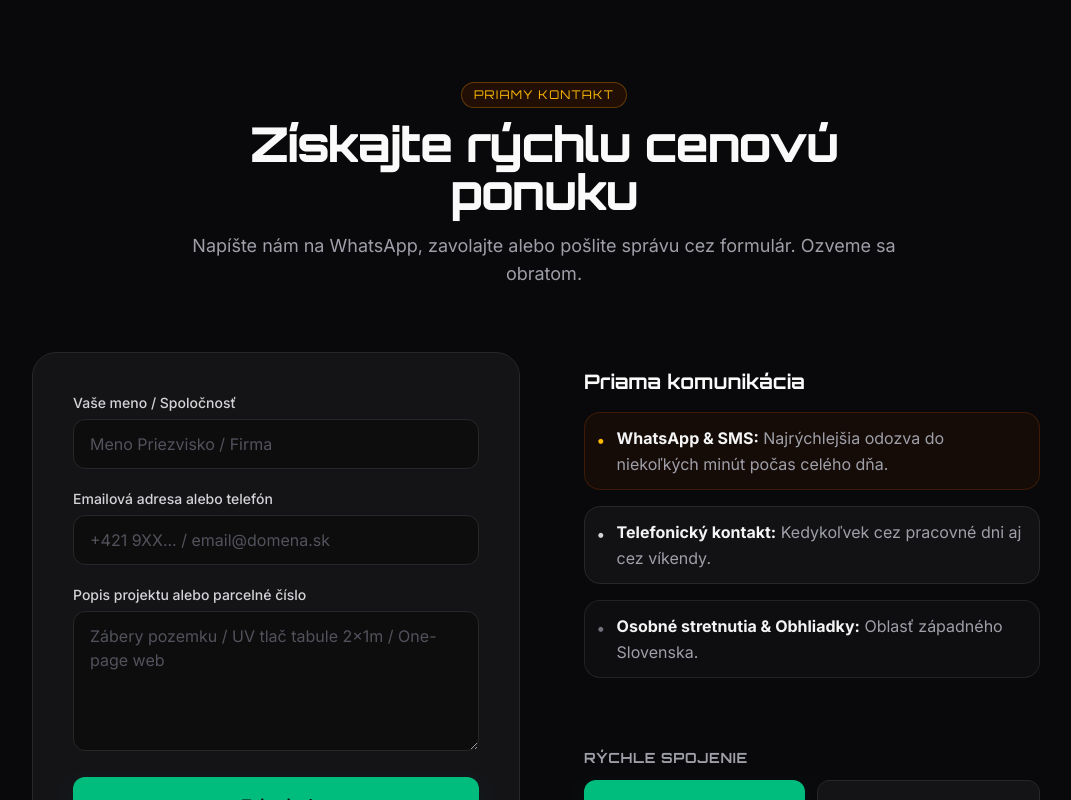
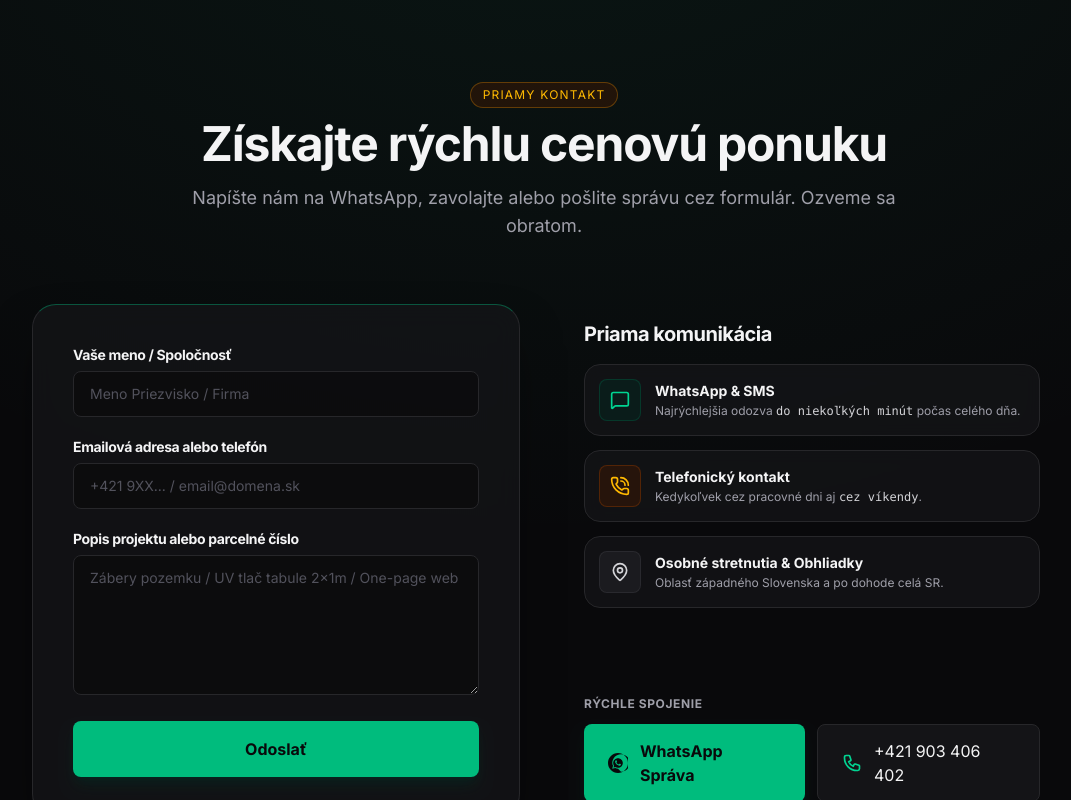
Before and after one commit to Patrik-Barcaj/ElysioTech, a Next.js app: page / in a window 1280 px wide. Shown: the part 7160-7960 px from the top of the page, without its empty margins (96-1167 px from the left). Built offline with nearby package versions, Linux system fonts and the light colour scheme.

Commit message:
style: add ambient depth, crisp technical icons, and refined typography to contact section

```diff
--- a/src/components/Contact.tsx
+++ b/src/components/Contact.tsx
@@ -1,6 +1,7 @@
 "use client"; // mark as client component
 import React, { useState } from 'react'; // import react library and useState
 import ScrollReveal from './ui/ScrollReveal'; // import scroll reveal
+import { MessageSquare, PhoneCall, MapPin } from 'lucide-react';
 
 export default function Contact() { // export Contact component function
     const [isSubmitted, setIsSubmitted] = useState(false); // form submission state
@@ -18,13 +19,13 @@ export default function Contact() { // export Contact component function
     }; // handle form submit end
 
     return ( // return JSX layout
-        <section id="contact" className="py-24 bg-zinc-950 relative border-t border-zinc-800"> {/* section wrapper */}
+        <section id="contact" className="py-24 bg-zinc-950 bg-[radial-gradient(ellipse_80%_80%_at_50%_-20%,rgba(16,185,129,0.08),rgba(9,9,11,0))] relative border-t border-zinc-800"> {/* section wrapper */}
             <div className="max-w-7xl mx-auto px-4 sm:px-6 lg:px-8 relative z-10"> {/* container block */}
                 <div className="max-w-3xl mx-auto text-center mb-16"> {/* header wrapper */}
-                    <div className="inline-flex items-center gap-2 px-3 py-1 rounded-full bg-amber-950/40 border border-amber-500/30 text-xs font-display tracking-widest text-amber-400 mb-3 uppercase">
+                    <div className="inline-flex items-center gap-2 px-3 py-1 rounded-full bg-amber-950/40 border border-amber-500/30 text-xs font-sans tracking-widest text-amber-400 mb-3 uppercase">
                         Priamy kontakt
                     </div>
-                    <h2 className="text-3xl sm:text-4xl md:text-5xl font-extrabold text-zinc-50 font-display mb-4 tracking-tight">
+                    <h2 className="text-3xl sm:text-4xl md:text-5xl font-bold font-sans text-zinc-100 mb-4 tracking-tight">
                         Získajte rýchlu cenovú ponuku
                     </h2> {/* title */}
                     <p className="text-zinc-400 text-base sm:text-lg">
@@ -34,21 +35,21 @@ export default function Contact() { // export Contact component function
 
                 <div className="grid grid-cols-1 lg:grid-cols-2 gap-12 max-w-5xl mx-auto items-stretch"> {/* split layout grid */}
                     <ScrollReveal delay={0.1} className="h-full"> {/* left side scroll reveal */}
-                        <div className="h-full bg-zinc-900/80 backdrop-blur-sm border border-zinc-800 rounded-3xl p-8 lg:p-10 transition-all duration-300 hover:border-zinc-700 relative overflow-hidden group"> {/* form card container */}
+                        <div className="h-full bg-zinc-900/60 backdrop-blur-md border border-zinc-800 border-t-emerald-500/40 rounded-3xl p-8 lg:p-10 transition-all duration-300 hover:border-zinc-700 relative overflow-hidden group shadow-2xl shadow-black/50"> {/* form card container */}
                             <form onSubmit={handleSubmit} className="space-y-5 relative z-10"> {/* form wrapper */}
                                 <div> {/* name wrapper */}
-                                    <label htmlFor="name" className="block text-sm font-medium text-zinc-300 mb-1.5">Vaše meno / Spoločnosť</label> {/* label name */}
-                                    <input type="text" id="name" required className="w-full bg-zinc-950/60 border border-zinc-800 rounded-xl px-4 py-3 text-zinc-100 placeholder:text-zinc-600 focus:outline-none focus:ring-2 focus:ring-emerald-500/30 focus:border-emerald-500/50 transition-all" placeholder="Meno Priezvisko / Firma" /> {/* name input field */}
+                                    <label htmlFor="name" className="block text-sm font-sans font-bold tracking-tight text-zinc-100 mb-1.5">Vaše meno / Spoločnosť</label> {/* label name */}
+                                    <input type="text" id="name" required className="w-full bg-zinc-950/60 border border-zinc-800 focus:border-emerald-500/50 focus:ring-1 focus:ring-emerald-500/30 rounded-lg text-sm text-zinc-100 placeholder:text-zinc-600 px-4 py-3 focus:outline-none transition-all" placeholder="Meno Priezvisko / Firma" /> {/* name input field */}
                                 </div> {/* name wrapper end */}
                                 <div> {/* email wrapper */}
-                                    <label htmlFor="email" className="block text-sm font-medium text-zinc-300 mb-1.5">Emailová adresa alebo telefón</label> {/* label email */}
-                                    <input type="text" id="email" required className="w-full bg-zinc-950/60 border border-zinc-800 rounded-xl px-4 py-3 text-zinc-100 placeholder:text-zinc-600 focus:outline-none focus:ring-2 focus:ring-emerald-500/30 focus:border-emerald-500/50 transition-all" placeholder="+421 9XX... / email@domena.sk" /> {/* email input field */}
+                                    <label htmlFor="email" className="block text-sm font-sans font-bold tracking-tight text-zinc-100 mb-1.5">Emailová adresa alebo telefón</label> {/* label email */}
+                                    <input type="text" id="email" required className="w-full bg-zinc-950/60 border border-zinc-800 focus:border-emerald-500/50 focus:ring-1 focus:ring-emerald-500/30 rounded-lg text-sm text-zinc-100 placeholder:text-zinc-600 px-4 py-3 focus:outline-none transition-all" placeholder="+421 9XX... / email@domena.sk" /> {/* email input field */}
                                 </div> {/* email wrapper end */}
                                 <div> {/* message wrapper */}
-                                    <label htmlFor="msg" className="block text-sm font-medium text-zinc-300 mb-1.5">Popis projektu alebo parcelné číslo</label> {/* label message */}
-                                    <textarea id="msg" rows={4} required className="w-full min-h-[140px] resize-y bg-zinc-950/60 border border-zinc-800 rounded-xl px-4 py-3 text-zinc-100 placeholder:text-zinc-600 focus:outline-none focus:ring-2 focus:ring-emerald-500/30 focus:border-emerald-500/50 transition-all" placeholder="Zábery pozemku / UV tlač tabule 2x1m / One-page web"></textarea> {/* message textarea field with min height */}
+                                    <label htmlFor="msg" className="block text-sm font-sans font-bold tracking-tight text-zinc-100 mb-1.5">Popis projektu alebo parcelné číslo</label> {/* label message */}
+                                    <textarea id="msg" rows={4} required className="w-full min-h-[140px] resize-y bg-zinc-950/60 border border-zinc-800 focus:border-emerald-500/50 focus:ring-1 focus:ring-emerald-500/30 rounded-lg text-sm text-zinc-100 placeholder:text-zinc-600 px-4 py-3 focus:outline-none transition-all" placeholder="Zábery pozemku / UV tlač tabule 2x1m / One-page web"></textarea> {/* message textarea field with min height */}
                                 </div> {/* message wrapper end */}
-                                <button type="submit" disabled={isSubmitting} className="w-full py-4 bg-emerald-500 hover:bg-emerald-400 text-zinc-950 font-bold font-display rounded-xl text-base tracking-wide transition-all shadow-lg shadow-emerald-950/40 transform hover:-translate-y-0.5 disabled:opacity-50 disabled:cursor-not-allowed"> {/* submit button */}
+                                <button type="submit" disabled={isSubmitting} className="w-full py-4 bg-emerald-500 hover:bg-emerald-400 text-zinc-950 font-bold font-sans tracking-normal rounded-lg text-base transition-all shadow-lg shadow-emerald-950/50 transform hover:-translate-y-0.5 disabled:opacity-50 disabled:cursor-not-allowed"> {/* submit button */}
                                     {isSubmitting ? 'Odosielam...' : 'Odoslať'} {/* button label */}
                                 </button> {/* submit button end */}
                             </form> {/* form wrapper end */}
@@ -58,32 +59,55 @@ export default function Contact() { // export Contact component function
                     <ScrollReveal delay={0.2} direction="left" className="h-full"> {/* right side scroll reveal */}
                         <div className="h-full flex flex-col justify-between space-y-8 p-4"> {/* contact info column */}
                             <div> {/* support section */}
-                                <h3 className="text-xl font-bold text-zinc-50 font-display mb-4">Priama komunikácia</h3> {/* title */}
-                                <ul className="space-y-4 text-zinc-400 text-sm sm:text-base leading-relaxed">
-                                    <li className="flex items-start gap-3 p-3 rounded-2xl bg-amber-950/20 border border-amber-800/30">
-                                        <span className="text-amber-400 font-bold mt-0.5">•</span>
-                                        <span><strong className="text-zinc-100">WhatsApp & SMS:</strong> Najrýchlejšia odozva do niekoľkých minút počas celého dňa.</span>
-                                    </li>
-                                    <li className="flex items-start gap-3 p-3 rounded-2xl bg-zinc-900/60 border border-zinc-800">
-                                        <span className="text-zinc-300 font-bold mt-0.5">•</span>
-                                        <span><strong className="text-zinc-100">Telefonický kontakt:</strong> Kedykoľvek cez pracovné dni aj cez víkendy.</span>
-                                    </li>
-                                    <li className="flex items-start gap-3 p-3 rounded-2xl bg-zinc-900/40 border border-zinc-800/80">
-                                        <span className="text-zinc-500 font-bold mt-0.5">•</span>
-                                        <span><strong className="text-zinc-100">Osobné stretnutia & Obhliadky:</strong> Oblasť západného Slovenska.</span>
-                                    </li>
-                                </ul>
+                                <h3 className="text-xl font-bold font-sans tracking-tight text-zinc-100 mb-4">Priama komunikácia</h3> {/* title */}
+                                <div className="space-y-3.5 text-zinc-400 text-sm sm:text-base">
+                                    <div className="flex items-center gap-3.5 p-3.5 rounded-2xl bg-zinc-900/60 backdrop-blur-sm border border-zinc-800 hover:border-zinc-700 transition-all">
+                                        <div className="text-emerald-400 bg-emerald-950/40 border border-emerald-800/40 p-2.5 rounded-lg shrink-0">
+                                            <MessageSquare className="w-5 h-5" />
+                                        </div>
+                                        <div className="flex-1 min-w-0">
+                                            <div className="text-zinc-100 font-sans font-bold text-sm">WhatsApp & SMS</div>
+                                            <div className="text-xs text-zinc-400 mt-0.5">
+                                                Najrýchlejšia odozva <span className="font-mono text-zinc-300">do niekoľkých minút</span> počas celého dňa.
+                                            </div>
+                                        </div>
+                                    </div>
+
+                                    <div className="flex items-center gap-3.5 p-3.5 rounded-2xl bg-zinc-900/60 backdrop-blur-sm border border-zinc-800 hover:border-zinc-700 transition-all">
+                                        <div className="text-amber-400 bg-amber-950/40 border border-amber-800/40 p-2.5 rounded-lg shrink-0">
+                                            <PhoneCall className="w-5 h-5" />
+                                        </div>
+                                        <div className="flex-1 min-w-0">
+                                            <div className="text-zinc-100 font-sans font-bold text-sm">Telefonický kontakt</div>
+                                            <div className="text-xs text-zinc-400 mt-0.5">
+                                                Kedykoľvek cez pracovné dni aj <span className="font-mono text-zinc-300">cez víkendy</span>.
+                                            </div>
+                                        </div>
+                                    </div>
+
+                                    <div className="flex items-center gap-3.5 p-3.5 rounded-2xl bg-zinc-900/60 backdrop-blur-sm border border-zinc-800 hover:border-zinc-700 transition-all">
+                                        <div className="text-zinc-300 bg-zinc-800/50 border border-zinc-700/40 p-2.5 rounded-lg shrink-0">
+                                            <MapPin className="w-5 h-5" />
+                                        </div>
+                                        <div className="flex-1 min-w-0">
+                                            <div className="text-zinc-100 font-sans font-bold text-sm">Osobné stretnutia & Obhliadky</div>
+                                            <div className="text-xs text-zinc-400 mt-0.5">
+                                                Oblasť západného Slovenska a po dohode celá SR.
+                                            </div>
+                                        </div>
+                                    </div>
+                                </div>
                             </div> {/* support section end */}
 
                             <div> {/* direct action buttons block */}
-                                <h3 className="text-sm font-bold text-zinc-400 uppercase tracking-wider font-display mb-3">Rýchle spojenie</h3> {/* social title */}
+                                <h3 className="text-xs font-bold text-zinc-400 uppercase tracking-wider font-sans mb-3">Rýchle spojenie</h3> {/* social title */}
                                 <div className="flex flex-col sm:flex-row gap-3"> {/* flex container */}
-                                    <a href="https://wa.me/421903406402?text=Dobry%20den,%20chcem%20sa%20informovat%20ohladom%20spoluprace%20a%20vasich%20sluzieb" target="_blank" rel="noopener noreferrer" className="flex items-center justify-center gap-3 px-6 py-3.5 rounded-xl bg-emerald-500 hover:bg-emerald-400 text-zinc-950 font-bold shadow-lg shadow-emerald-950/40 transition-all"> {/* whatsapp button */}
+                                    <a href="https://wa.me/421903406402?text=Dobry%20den,%20chcem%20sa%20informovat%20ohladom%20spoluprace%20a%20vasich%20sluzieb" target="_blank" rel="noopener noreferrer" className="flex items-center justify-center gap-3 px-6 py-3.5 rounded-lg bg-emerald-500 hover:bg-emerald-400 text-zinc-950 font-bold shadow-lg shadow-emerald-950/40 transition-all font-sans"> {/* whatsapp button */}
                                         <svg className="w-5 h-5 fill-current" viewBox="0 0 24 24"><path d="M12.031 6.172c-3.181 0-5.767 2.586-5.768 5.766-.001 1.298.38 2.27 1.019 3.287l-.582 2.128 2.182-.573c.978.58 1.911.928 3.145.929 3.178 0 5.767-2.587 5.768-5.766.001-3.187-2.575-5.77-5.764-5.771zm3.392 8.244c-.144.405-.837.774-1.17.824-.299.045-.677.063-1.092-.069-.252-.08-.575-.187-.988-.365-1.739-.751-2.874-2.502-2.961-2.617-.087-.116-.708-.94-.708-1.793s.448-1.273.607-1.446c.159-.173.346-.217.462-.217l.332.006c.106.005.249-.04.39.298.144.347.491 1.2.534 1.287.043.087.072.188.014.304-.058.116-.087.188-.173.289l-.26.304c-.087.086-.177.18-.076.354.101.174.449.741.964 1.201.662.591 1.221.774 1.394.86s.274.072.376-.043c.101-.116.433-.506.549-.68.116-.173.231-.145.39-.087s1.011.477 1.184.564.289.13.332.202c.045.072.045.418-.1.824zm-3.423-14.416c-6.627 0-12 5.373-12 12s5.373 12 12 12 12-5.373 12-12-5.373-12-12-12zm.029 18.88c-1.161 0-2.305-.292-3.318-.844l-3.677.964.984-3.595c-.607-1.052-.927-2.246-.926-3.468.001-5.824 4.74-10.563 10.573-10.564 5.824 0 10.569 4.743 10.571 10.564.002 5.82-4.747 10.564-10.571 10.564z" /></svg>
                                         <span>WhatsApp Správa</span>
                                     </a>
 
-                                    <a href="tel:+421903406402" className="flex items-center justify-center gap-3 px-6 py-3.5 rounded-xl bg-zinc-900/80 border border-zinc-800 text-zinc-100 hover:border-emerald-500/40 hover:text-emerald-400 backdrop-blur-sm transition-all">
+                                    <a href="tel:+421903406402" className="flex items-center justify-center gap-3 px-6 py-3.5 rounded-lg bg-zinc-900/80 border border-zinc-800 text-zinc-100 hover:border-emerald-500/40 hover:text-emerald-400 backdrop-blur-sm transition-all font-sans">
                                         <svg className="w-5 h-5 text-emerald-400" fill="none" stroke="currentColor" viewBox="0 0 24 24"><path strokeLinecap="round" strokeLinejoin="round" strokeWidth="2" d="M3 5a2 2 0 012-2h3.28a1 1 0 01.948.684l1.498 4.493a1 1 0 01-.502 1.21l-2.257 1.13a11.042 11.042 0 005.516 5.516l1.13-2.257a1 1 0 011.21-.502l4.493 1.498a1 1 0 01.684.949V19a2 2 0 01-2 2h-1C9.716 21 3 14.284 3 6V5z"></path></svg>
                                         <span>+421 903 406 402</span>
                                     </a>
```
